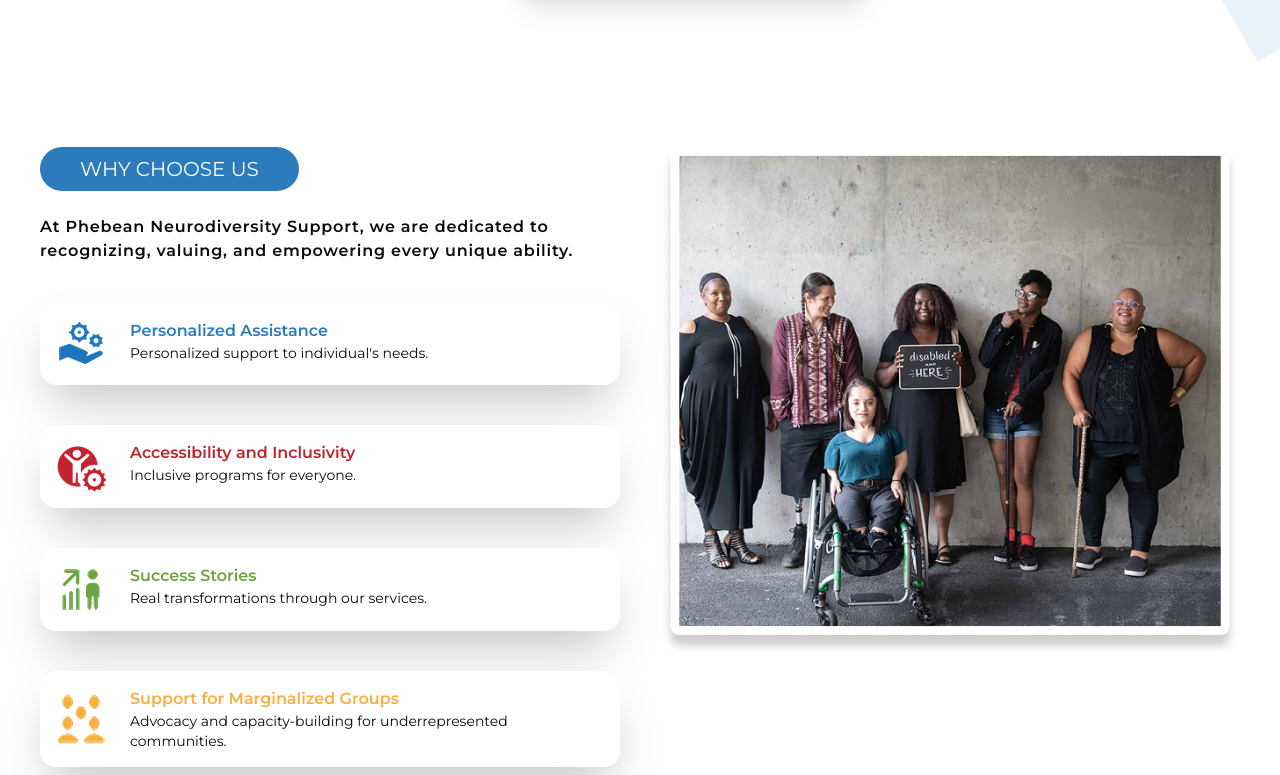
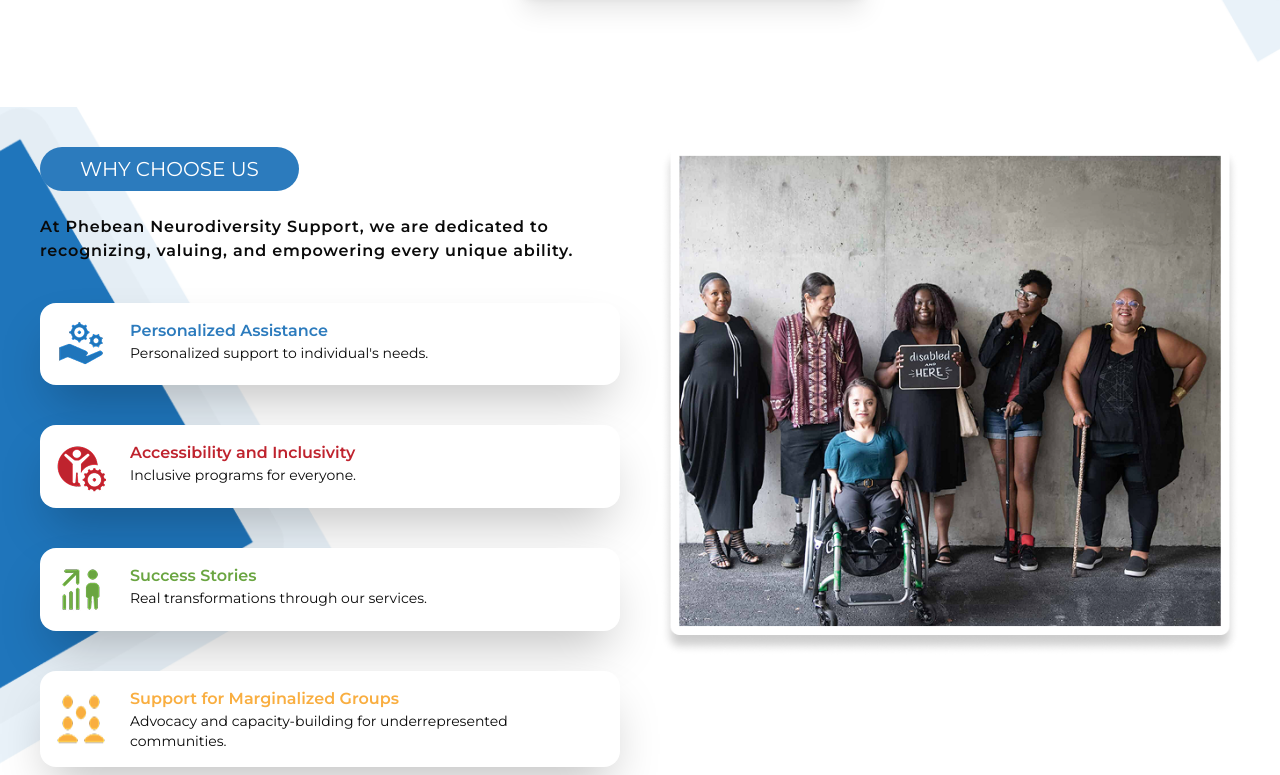
Before and after one commit to shamzconsult/Pheone, a Next.js app: page / in a window 1280 px wide. Shown: the part 2445-3220 px from the top of the page. Built offline with nearby package versions, Linux system fonts and the light colour scheme.

Commit message:
Chore: why choose us section bg setup

```diff
--- a/src/app/home/_components/WhyChooseUs.tsx
+++ b/src/app/home/_components/WhyChooseUs.tsx
@@ -2,8 +2,19 @@ import React from 'react'
 
 function WhyChooseUs() {
   return (
+    <div className='relative  overflow-hidden'>
+
+        {/* Side background */}
+        <div className="absolute left-0 top-0 h-full w-[30%] max-w-[500px] -z-10">
+            <img
+            src="/image/Group 1000001761.png"
+            className="h-full w-full object-cover object-right"
+            alt="Decorative blue background"
+            />
+        </div>
+
         <div className='max-w-screen-2xl mx-auto p-10'>
-        <div className='md:flex gap-10'>
+            <div className='relative z-10 md:flex gap-10'>
                 <div className='md:w-1/2'>
                     <h1 className='bg-[#2c7bbd] text-white text-xl rounded-full p-2 px-10 inline-block mb-6'>WHY CHOOSE US</h1>
                     <p className='font-semibold tracking-wider'>At Phebean Neurodiversity Support, we are dedicated to recognizing, valuing, and empowering every unique ability.</p>
@@ -43,6 +54,7 @@ function WhyChooseUs() {
                 </div>
             </div>
         </div>
+    </div>
   )
 }
 
```
Also changed, not shown: public/image/Group 1000001761.png (added). Lines whose indentation alone changed are shown as unchanged.
